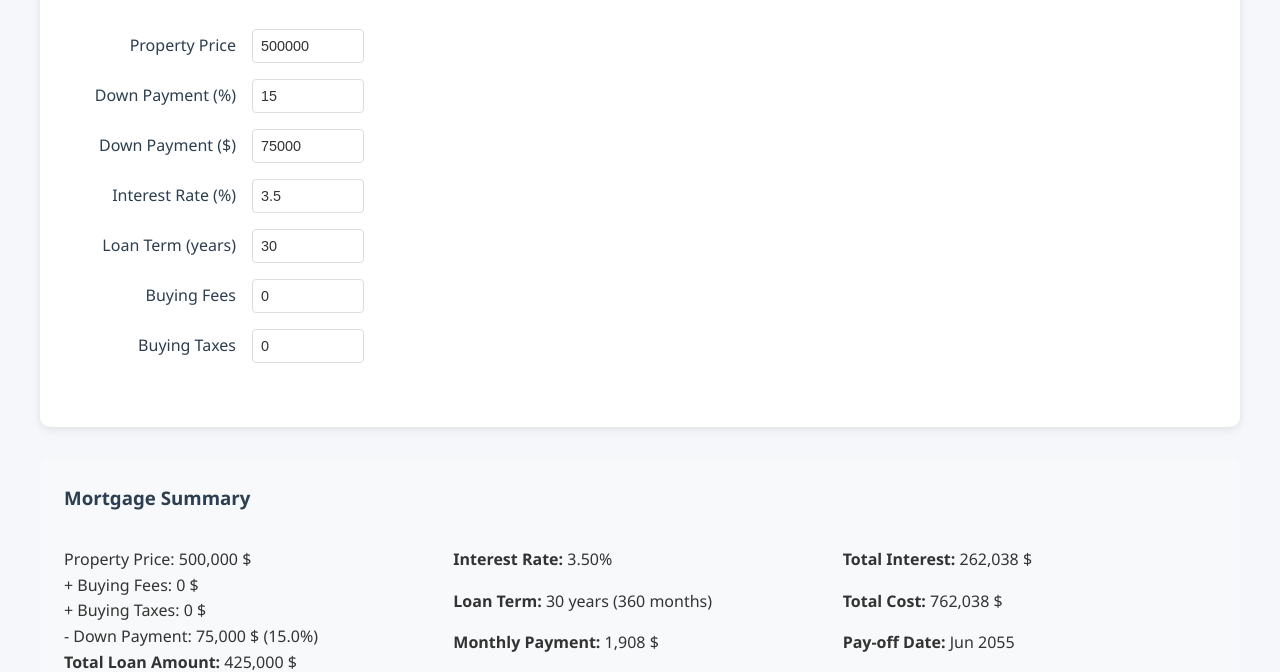
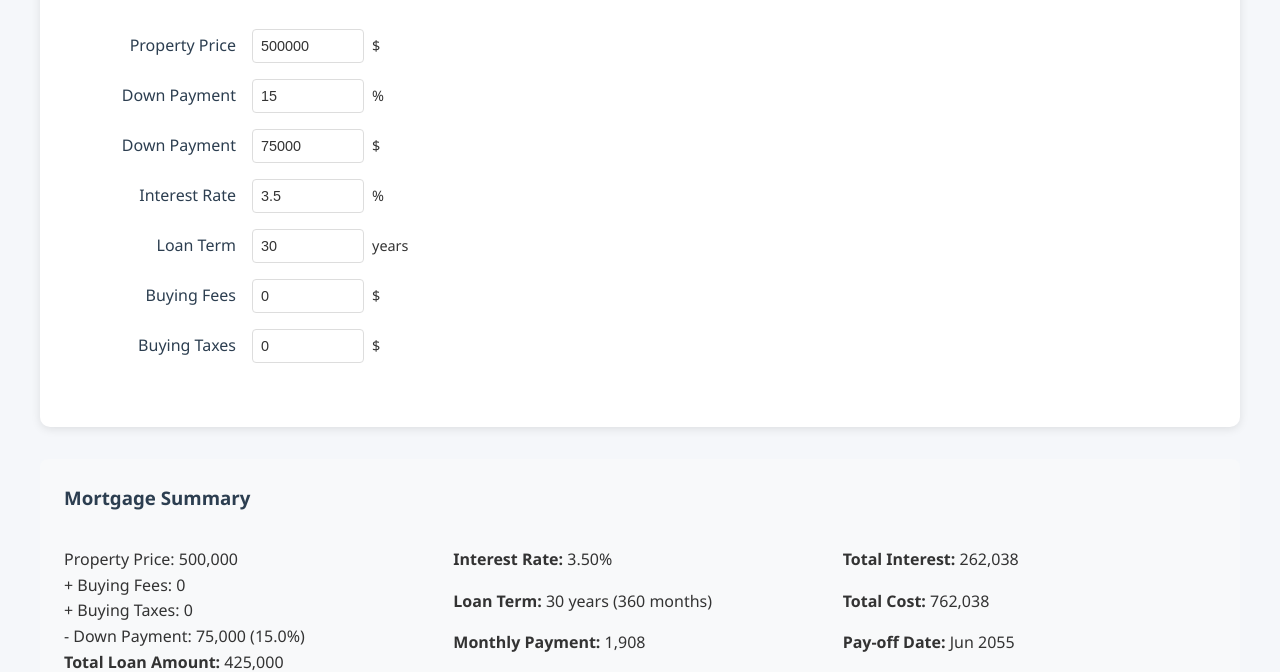
Before and after one commit to jeanbottein/voldemortgage, a plain HTML site: page index.html in a window 1280 px wide. Shown: the part 128-800 px from the top of the page. Drawn offline with Linux system fonts and the light colour scheme.

Commit message:
feat: add currency unit indicators next to numeric input fields

```diff
--- a/css/styles.css
+++ b/css/styles.css
@@ -153,12 +153,25 @@ h3 {
 
 .form-field-wrapper {
     flex: 1; /* Field takes remaining space */
+    display: flex;
+    align-items: center;
 }
 
 /* Default width for inputs/selects within the new form structure */
 .form-field-wrapper input,
 .form-field-wrapper select {
-    width: 100%; /* Make them fill their wrapper by default */
+    /* width: 100%; Make them fill their wrapper by default - Removed */
+    /* flex-grow: 1; Input takes available space - Removed to allow specific widths to take effect */
+    /* The specific width: 14ch for numeric inputs (e.g., #price) should now primarily control their width. */
+    /* Add a default max-width to prevent overflow if no specific width is set and wrapper is too small */
+    max-width: 100%;
+}
+
+.input-unit {
+    margin-left: 0.5rem; /* Space between input and unit */
+    color: var(--secondary-text-color);
+    font-size: 0.9em;
+    white-space: nowrap; /* Prevent unit from wrapping */
 }
 
 /* Consistent styling for primary numeric input fields */
--- a/index.html
+++ b/index.html
@@ -35,42 +35,47 @@
                 </div>
                 <div class="form-field-wrapper">
                     <input type="number" id="price" name="price" placeholder="E.g., 300000" min="0" step="1000" required>
+                    <span class="input-unit" id="priceUnit">$</span>
                 </div>
             </div>
 
             <div class="form-row">
                 <div class="form-label-wrapper">
-                    <label for="downPaymentPercent">Down Payment (%)</label>
+                    <label for="downPaymentPercent">Down Payment</label>
                 </div>
                 <div class="form-field-wrapper">
                     <input type="number" id="downPaymentPercent" name="downPaymentPercent" placeholder="E.g., 20" step="1" min="0" max="100">
+                    <span class="input-unit">%</span>
                 </div>
             </div>
 
             <div class="form-row">
                 <div class="form-label-wrapper">
-                    <label for="downPaymentAmount" id="downPaymentAmountLabel">Down Payment (Amount)</label>
+                    <label for="downPaymentAmount" id="downPaymentAmountLabel">Down Payment</label>
                 </div>
                 <div class="form-field-wrapper">
                     <input type="number" id="downPaymentAmount" name="downPaymentAmount" placeholder="E.g., 60000" step="100" min="0">
+                    <span class="input-unit" id="downPaymentAmountUnit">$</span>
                 </div>
             </div>
 
             <div class="form-row">
                 <div class="form-label-wrapper">
-                    <label for="interestRate">Interest Rate (%)</label>
+                    <label for="interestRate">Interest Rate</label>
                 </div>
                 <div class="form-field-wrapper">
                     <input type="number" id="interestRate" name="interestRate" placeholder="E.g., 3.5" step="0.1" min="0" max="100" required>
+                    <span class="input-unit">%</span>
                 </div>
             </div>
 
             <div class="form-row">
                 <div class="form-label-wrapper">
-                    <label for="loanTerm">Loan Term (years)</label>
+                    <label for="loanTerm">Loan Term</label>
                 </div>
                 <div class="form-field-wrapper">
-                    <input type="number" id="loanTerm" name="loanTerm" value="30" step="1" min="1" required>
+                    <input type="number" id="loanTerm" name="loanTerm" value="30" step="5" min="1" required>
+                    <span class="input-unit">years</span>
                 </div>
             </div>
 
@@ -80,6 +85,7 @@
                 </div>
                 <div class="form-field-wrapper">
                     <input type="number" id="buyingFees" name="buyingFees" value="0" step="any" placeholder="0">
+                    <span class="input-unit" id="buyingFeesUnit">$</span>
                 </div>
             </div>
             <div class="form-row">
@@ -88,6 +94,7 @@
                 </div>
                 <div class="form-field-wrapper">
                     <input type="number" id="buyingTaxes" name="buyingTaxes" value="0" step="any" placeholder="0">
+                    <span class="input-unit" id="buyingTaxesUnit">$</span>
                 </div>
             </div>
         </div>
--- a/js/script.js
+++ b/js/script.js
@@ -25,6 +25,12 @@ const prevBtn = document.getElementById('prevBtn');
 const nextBtn = document.getElementById('nextBtn');
 const pageInfo = document.getElementById('pageInfo');
 
+// Unit Spans for currency
+const priceUnit = document.getElementById('priceUnit');
+const downPaymentAmountUnit = document.getElementById('downPaymentAmountUnit');
+const buyingFeesUnit = document.getElementById('buyingFeesUnit');
+const buyingTaxesUnit = document.getElementById('buyingTaxesUnit');
+
 // Theme switcher elements
 const themeSelect = document.getElementById('theme-select');
 
@@ -48,7 +54,8 @@ document.addEventListener('DOMContentLoaded', function() {
     buyingFeesInput.addEventListener('input', calculateMortgage);
     buyingTaxesInput.addEventListener('input', calculateMortgage);
     currencySelect.addEventListener('change', () => {
-        updateDownPaymentAmountLabelText();
+        updateAllCurrencyUnitSpans(currencySelect.value);
+        updateDownPaymentAmountLabelText(); // Label text itself might not need to change now
         calculateMortgage(); // Always attempt to recalculate on currency change
     });
     // calculateBtn.addEventListener('click', calculateMortgage); // Button no longer primary trigger
@@ -70,6 +77,8 @@ document.addEventListener('DOMContentLoaded', function() {
 
     // Initial theme load
     loadTheme();
+
+    updateAllCurrencyUnitSpans(currencySelect.value); // Set initial currency unit spans
 
     // Add event listeners for custom increment/decrement buttons
     const valueChangeButtons = document.querySelectorAll('.btn-decrement, .btn-increment');
@@ -139,8 +148,8 @@ document.addEventListener('DOMContentLoaded', function() {
 });
 
 function updateDownPaymentAmountLabelText() {
-    const selectedSymbol = currencySelect.value;
-    downPaymentAmountLabel.textContent = `Down Payment (${selectedSymbol})`;
+    // const selectedSymbol = currencySelect.value; // No longer needed here as symbol is in the unit span
+    downPaymentAmountLabel.textContent = "Down Payment"; // Keep label static
     // If amount is already set, re-format it with new currency (optional)
     // This part might not be necessary if inputs are not reformatted live
     if (downPaymentAmountInput.value) {
@@ -244,7 +253,7 @@ function updateDownPaymentFromAmount() {
 
 // Format currency
 function formatCurrency(amount) {
-    const selectedSymbol = currencySelect.value;
+    // const selectedSymbol = currencySelect.value; // Symbol is now handled by separate unit spans
     const roundedAmount = Math.round(amount); // Round to nearest whole number
 
     // Format the number using browser's default locale for number parts (e.g., thousand separators)
@@ -254,8 +263,7 @@ function formatCurrency(amount) {
         maximumFractionDigits: 0
     }).format(roundedAmount);
 
-    // Append the selected symbol
-    return `${formattedNumber} ${selectedSymbol}`;
+    return formattedNumber; // Return only the formatted number
 }
 
 // Format date
@@ -534,6 +542,14 @@ function loadTheme() {
     applyTheme(savedTheme);
 }
 
+// Function to update all currency unit spans
+function updateAllCurrencyUnitSpans(newSymbol) {
+    if (priceUnit) priceUnit.textContent = newSymbol;
+    if (downPaymentAmountUnit) downPaymentAmountUnit.textContent = newSymbol;
+    if (buyingFeesUnit) buyingFeesUnit.textContent = newSymbol;
+    if (buyingTaxesUnit) buyingTaxesUnit.textContent = newSymbol;
+}
+
 // Listen for OS theme changes if 'system' is selected
 window.matchMedia('(prefers-color-scheme: dark)').addEventListener('change', () => {
     const currentThemeSetting = localStorage.getItem('theme');
```
